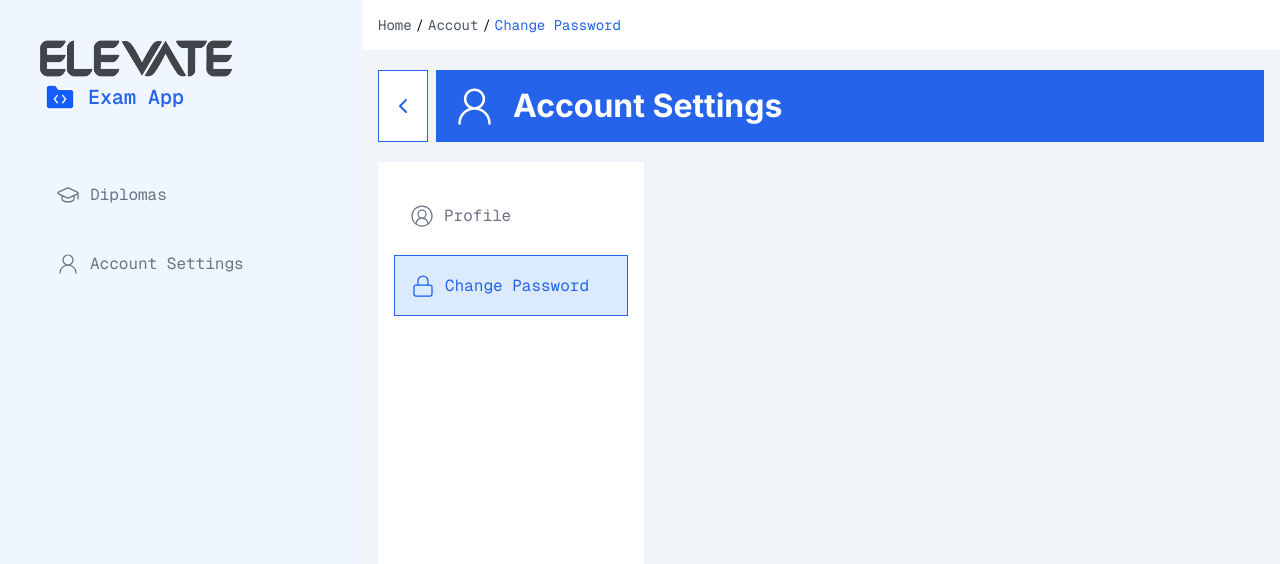
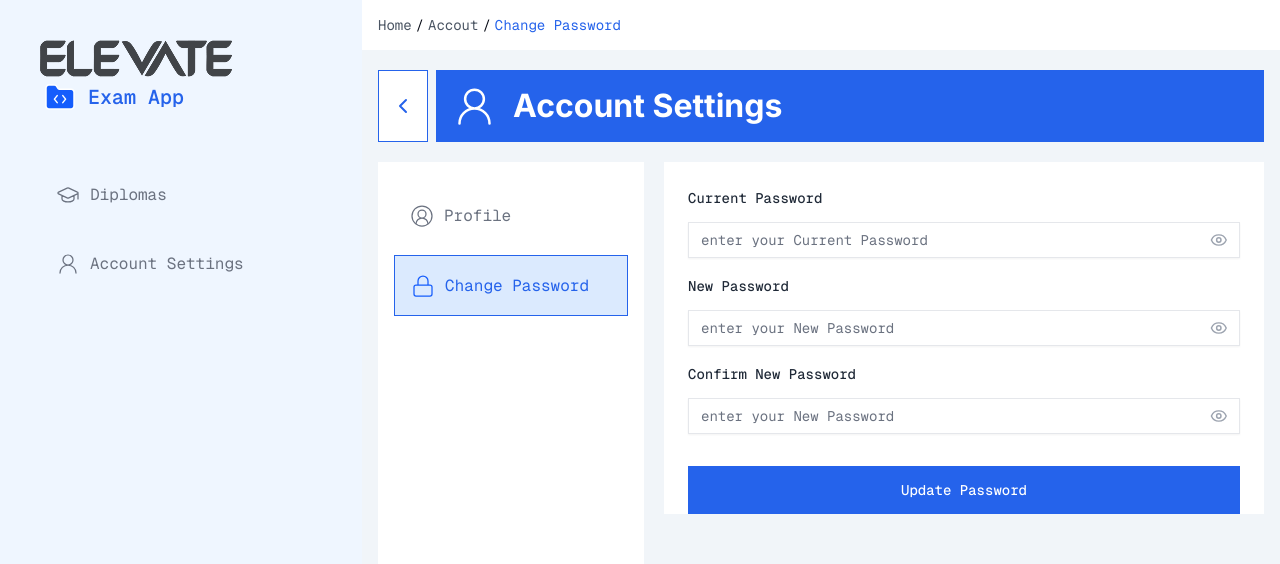
Before and after one commit to Hadywahba/exam-app, a Next.js app: page /accout/change-password in a window 1280 px wide. Shown: the top 564 px of the page. Built offline with nearby package versions, Linux system fonts and the light colour scheme; no server answers.

Commit message:
feat:add change password

```diff
--- a/src/app/(dashboard)/accout/_actions/account.action.ts
+++ b/src/app/(dashboard)/accout/_actions/account.action.ts
@@ -1,9 +1,9 @@
 'use server';
 import { EditProfileResponse } from '../_types/account';
 import { getToken } from '@/lib/utility/manage-token';
-import { AccountFormFields } from '@/lib/schemas/account.shcema';
+import { AccountFormFields } from '@/lib/schemas/account.schema';
 
-// Register is a service function that calls the backend
+// EditAccount is a service function that calls the backend
 export async function EditAccount(data: AccountFormFields) {
   const tokenObj = await getToken();
   const token = tokenObj?.accesstoken;
--- a/src/app/(dashboard)/accout/_components/account-form.tsx
+++ b/src/app/(dashboard)/accout/_components/account-form.tsx
@@ -7,7 +7,7 @@ import { zodResolver } from '@hookform/resolvers/zod';
 import React, { useEffect } from 'react';
 import { Controller, SubmitHandler, useForm } from 'react-hook-form';
 import { UseAccount } from '../_hooks/use-account';
-import { AccountFormFields, accountschema } from '@/lib/schemas/account.shcema';
+import { AccountFormFields, accountschema } from '@/lib/schemas/account.schema';
 import SubmitButton from '@/components/features/auth-fields/submit-button';
 import { UseProfile } from '../_hooks/use-profile';
 import Spinner from '@/components/loaders/Spinner';
@@ -18,7 +18,7 @@ export default function AccountForm() {
 
   // queru
   const { isLoading , profile} = UseProfile();
-  console.log(profile)
+
   const { register, handleSubmit, control, formState, reset } =
     useForm<AccountFormFields>({
       mode: 'all',
--- a/src/app/(dashboard)/accout/_hooks/use-account.ts
+++ b/src/app/(dashboard)/accout/_hooks/use-account.ts
@@ -1,6 +1,6 @@
 import { useMutation, useQueryClient } from '@tanstack/react-query';
 import { useToast } from '@/hooks/use-toast';
-import { AccountFormFields } from '@/lib/schemas/account.shcema';
+import { AccountFormFields } from '@/lib/schemas/account.schema';
 import { EditAccount } from '../_actions/account.action';
 
 export const UseAccount = () => {
--- /dev/null
+++ b/src/app/(dashboard)/accout/change-password/_actions/change-password.action.ts
@@ -0,0 +1,23 @@
+'use server';
+import { getToken } from '@/lib/utility/manage-token';
+import { ChangePasswordFormFields } from '@/lib/schemas/change-password.schema';
+import { ChangePasswordResponse } from '../_types/change-password';
+
+// ChangePassword is a service function that calls the backend
+export async function ChangePassword(data: ChangePasswordFormFields) {
+  const tokenObj = await getToken();
+  const token = tokenObj?.accesstoken;
+  const response = await fetch(`${process.env.API}/auth/changePassword`, {
+    method: 'PATCH',
+    body: JSON.stringify(data),
+    headers: {
+      'Content-type': 'application/json',
+    //   Authorization: `Bearer ${token}`,
+      token: token!,
+    },
+  });
+
+  const result: ApiResponse<ChangePasswordResponse> = await response.json();
+
+  return result;
+}
--- /dev/null
+++ b/src/app/(dashboard)/accout/change-password/_components/change-password-form.tsx
@@ -0,0 +1,82 @@
+'use client';
+import React from 'react';
+import { UseChange } from '../_hooks/use-change-password';
+import { SubmitHandler, useForm } from 'react-hook-form';
+import { zodResolver } from '@hookform/resolvers/zod';
+import {
+  ChangePasswordFormFields,
+  changepasswordschema,
+} from '@/lib/schemas/change-password.schema';
+import SubmitButton from '@/components/features/auth-fields/submit-button';
+import PasswordField from '@/components/features/auth-fields/password-field';
+
+export default function ChangePasswordForm() {
+  const { changePassword, error, isPending } = UseChange();
+  const { register, handleSubmit, formState , reset } =
+    useForm<ChangePasswordFormFields>({
+      mode: 'all',
+      resolver: zodResolver(changepasswordschema),
+      defaultValues: {
+        password: '',
+        oldPassword: '',
+        rePassword: '',
+      },
+    });
+  const onsubmit:SubmitHandler<ChangePasswordFormFields> = async(data) => {
+    changePassword(data,{
+      onSuccess:()=>{
+        reset()
+      }
+    });
+  };
+  return (
+    <div className="h-full bg-white px-6 pt-6">
+      <form
+        onSubmit={handleSubmit(onsubmit)}
+        className="flex flex-col justify-center gap-4"
+      >
+        {/* oldPassword section */}
+        <section className="w-full">
+          <PasswordField
+            register={register}
+            name="oldPassword"
+            errors={formState.errors}
+            label="Current Password"
+            placeholder="enter your Current Password"
+          />
+        </section>
+        {/* password section */}
+        <section className="w-full">
+          <PasswordField
+            register={register}
+            name="password"
+            errors={formState.errors}
+            label="New Password"
+            placeholder="enter your New Password"
+          />
+        </section>
+      {/*confirm  New password section */}
+        <section className="w-full">
+          <PasswordField
+            register={register}
+            name="rePassword"
+            errors={formState.errors}
+            label="Confirm New Password"
+            placeholder="enter your New Password"
+          />
+        </section>
+
+        <section>
+          <SubmitButton
+            label="Update Password"
+            message={error}
+            loading={formState.isSubmitting}
+            disbale={formState.isValid}
+            isPending={isPending}
+            isAuth={false}
+          />
+        </section>
+      </form>
+    </div>
+  );
+}
--- /dev/null
+++ b/src/app/(dashboard)/accout/change-password/_hooks/use-change-password.ts
@@ -0,0 +1,38 @@
+import { ChangePasswordFormFields } from '@/lib/schemas/change-password.schema';
+import { useMutation } from '@tanstack/react-query';
+import { ChangePassword } from '../_actions/change-password.action';
+import { useToast } from '@/hooks/use-toast';
+
+export const UseChange = () => {
+  // Toast
+  const { toast } = useToast();
+
+  // Mutation
+  const {
+    mutate:changePassword,
+    error,
+    isPending,
+
+  } = useMutation({
+    mutationFn: async (data: ChangePasswordFormFields) => {
+      const payload = await ChangePassword(data);
+
+      if ('code' in payload) {
+        throw new Error(payload.message);
+      }
+
+      return payload;
+    },
+    onSuccess: () => {
+      toast({
+        title: '✅Your password has been successfully updated',
+        variant: 'success',
+      });
+    },
+  });
+  return {
+    changePassword,
+    error,
+    isPending,
+  };
+};
--- /dev/null
+++ b/src/app/(dashboard)/accout/change-password/_types/change-password.d.ts
@@ -0,0 +1,3 @@
+export type ChangePasswordResponse={
+    token: string;
+}
--- a/src/app/(dashboard)/accout/change-password/page.tsx
+++ b/src/app/(dashboard)/accout/change-password/page.tsx
@@ -1,9 +1,10 @@
-import React from 'react'
+import React from 'react';
+import ChangePasswordForm from './_components/change-password-form';
 
 export default function page() {
   return (
     <div>
-
+      <ChangePasswordForm />
     </div>
-  )
+  );
 }
--- /dev/null
+++ b/src/lib/schemas/change-password.schema.ts
@@ -0,0 +1,49 @@
+import z from 'zod';
+import { registerschema } from './register.schema';
+
+export const changepasswordschema = registerschema
+  .pick({ password: true, rePassword: true })
+  .extend({
+    oldPassword: z
+      .string()
+      .nonempty(' your  Password is required')
+      .superRefine((value, ctx) => {
+        if (value.length < 8) {
+          ctx.addIssue({
+            code: z.ZodIssueCode.custom,
+            message: 'Password must be at least 8 characters',
+          });
+        }
+        if (!/[A-Z]/.test(value)) {
+          ctx.addIssue({
+            code: z.ZodIssueCode.custom,
+            message: 'Password must contain at least one uppercase letter',
+          });
+        }
+        if (!/[a-z]/.test(value)) {
+          ctx.addIssue({
+            code: z.ZodIssueCode.custom,
+            message: 'Password must contain one lowercase letter',
+          });
+        }
+        if (!/[0-9]/.test(value)) {
+          ctx.addIssue({
+            code: z.ZodIssueCode.custom,
+            message: 'Password must contain one number',
+          });
+        }
+        if (!/[@$!%*?&]/.test(value)) {
+          ctx.addIssue({
+            code: z.ZodIssueCode.custom,
+            message: 'Password must contain one special character',
+          });
+        }
+      }),
+  })
+
+  .refine((data) => data.password === data.rePassword, {
+    message: 'Passwords do not match',
+    path: ['rePassword'],
+  });
+
+export type ChangePasswordFormFields = z.infer<typeof changepasswordschema>;
```
Also changed, not shown: src/lib/schemas/account.schema.ts (renamed from src/lib/schemas/account.shcema.ts).
